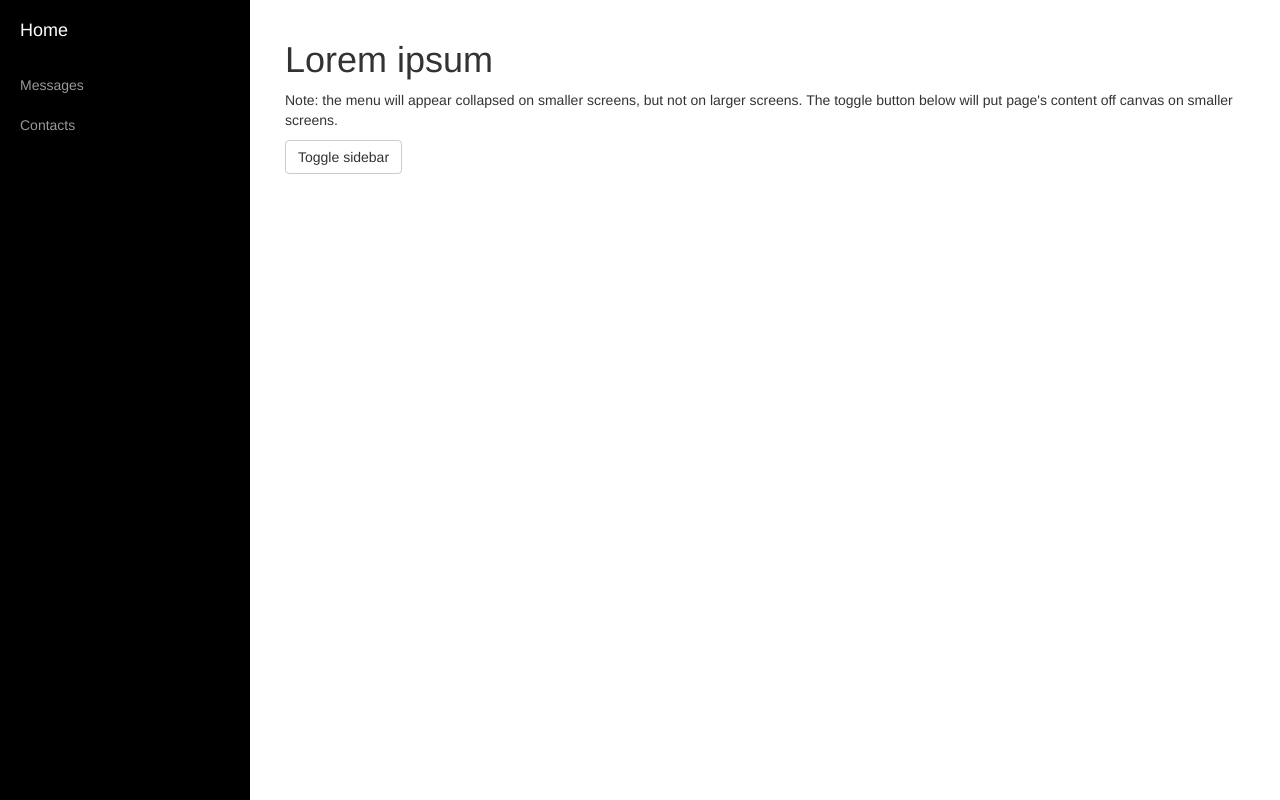
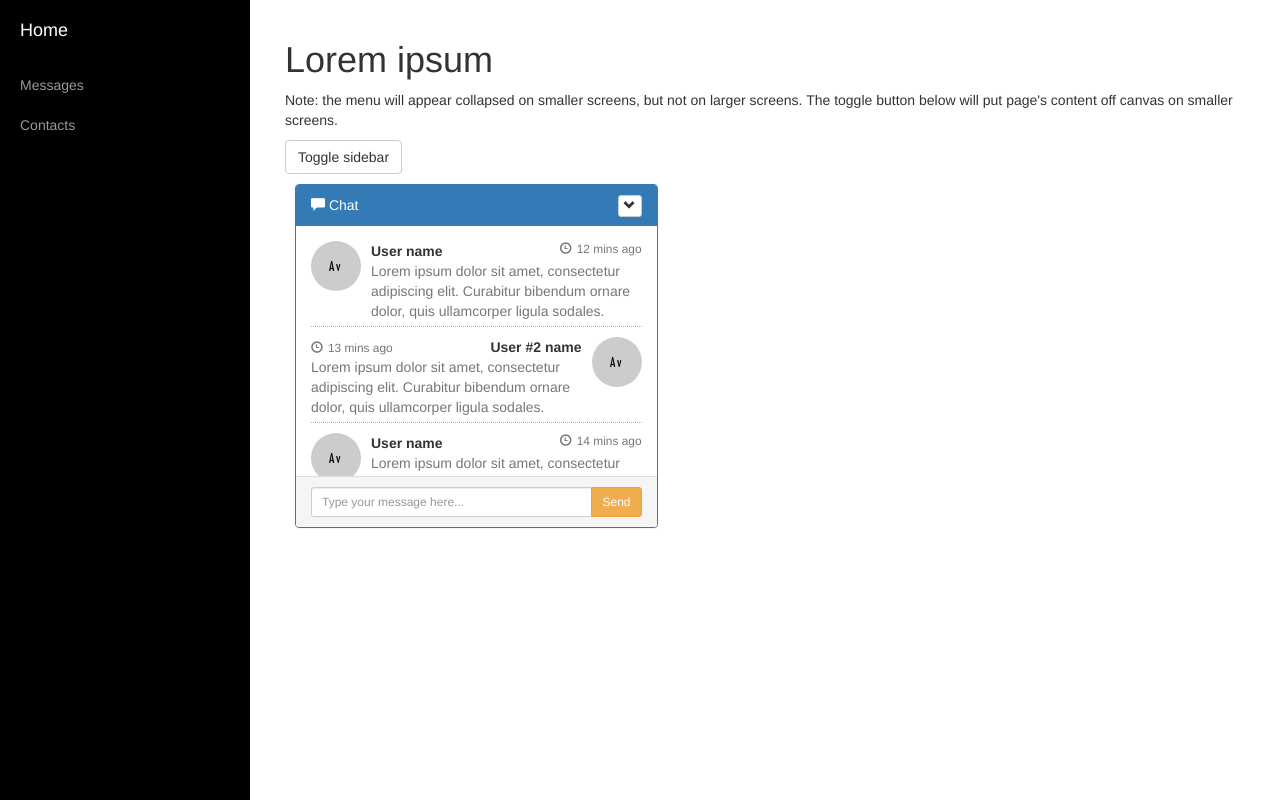
Before and after one commit to TaoSc/BacISN, a PHP site: page / in a window 1280 px wide. Run offline with PHP 8.4, Linux system fonts and the light colour scheme.

Commit message:
Add basic chat layout

```diff
--- a/css/styles.css
+++ b/css/styles.css
@@ -1,6 +1,7 @@
 body {
 	overflow-x: hidden;
 }
+
 
 /* Toggle */
 
@@ -38,6 +39,47 @@ body {
 	position: absolute;
 	margin-right: -250px;
 }
+
+
+/* Chat */
+
+.chat-box {
+	padding: 10px;
+}
+.chat {
+	list-style: none;
+	margin: 0;
+	padding: 0;
+}
+
+.chat li {
+	margin-bottom: 10px;
+	padding-bottom: 5px;
+	border-bottom: 1px dotted #B3A9A9;
+}
+
+.chat li.left .chat-body {
+	margin-left: 60px;
+}
+
+.chat li.right .chat-body {
+	margin-right: 60px;
+}
+
+.chat li .chat-body p {
+	margin: 0;
+	color: #777777;
+}
+
+.panel .slidedown .glyphicon, .chat .glyphicon {
+	margin-right: 5px;
+}
+
+.panel-body {
+	overflow-y: scroll;
+	height: 250px;
+}
+
 
 /* Sidebar */
 
@@ -87,6 +129,7 @@ body {
 	background: none;
 }
 
+
 @media(min-width:768px) {
 	#wrapper {
 		padding-left: 250px;
--- a/index.html
+++ b/index.html
@@ -9,7 +9,7 @@
 	<meta name="description" content="">
 	<meta name="author" content="">
 
-	<title>Simple Sidebar - Start Bootstrap Template</title>
+	<title>Webapp</title>
 
 	<link href="css/bootstrap.min.css" rel="stylesheet">
 	<link href="css/styles.css" rel="stylesheet">
@@ -39,6 +39,95 @@
 						<p>Note: the menu will appear collapsed on smaller screens, but not on larger screens. The toggle button below will put page's content off canvas on smaller screens.</p>
 						<a href="#menu-toggle" class="btn btn-default" id="menu-toggle">Toggle sidebar</a>
 					</div>
+
+				</div>
+
+				<div class="row">
+					<div class="col-md-5">
+						<div class="chat-box">
+							<div class="panel panel-primary">
+								<div class="panel-heading" id="accordion">
+									<span class="glyphicon glyphicon-comment"></span> Chat
+									<div class="btn-group pull-right">
+										<a type="button" class="btn btn-default btn-xs" data-toggle="collapse" data-parent="#accordion" href="#collapsed-panel">
+											<span class="glyphicon glyphicon-chevron-down"></span>
+										</a>
+									</div>
+								</div>
+
+								<div class="panel-collapse collapse in" id="collapsed-panel">
+									<div class="panel-body">
+										<ul class="chat">
+											<li class="left clearfix"><span class="chat-img pull-left">
+												<img src="resources/dummy avatar.png" alt="User Avatar" class="img-circle" />
+											</span>
+												<div class="chat-body clearfix">
+													<div class="header">
+														<strong class="primary-font">User name</strong> <small class="pull-right text-muted">
+															<span class="glyphicon glyphicon-time"></span>12 mins ago</small>
+													</div>
+													<p>
+														Lorem ipsum dolor sit amet, consectetur adipiscing elit. Curabitur bibendum ornare
+														dolor, quis ullamcorper ligula sodales.
+													</p>
+												</div>
+											</li>
+											<li class="right clearfix"><span class="chat-img pull-right">
+												<img src="resources/dummy avatar.png" alt="User Avatar" class="img-circle" />
+											</span>
+												<div class="chat-body clearfix">
+													<div class="header">
+														<small class=" text-muted"><span class="glyphicon glyphicon-time"></span>13 mins ago</small>
+														<strong class="pull-right primary-font">User #2 name</strong>
+													</div>
+													<p>
+														Lorem ipsum dolor sit amet, consectetur adipiscing elit. Curabitur bibendum ornare
+														dolor, quis ullamcorper ligula sodales.
+													</p>
+												</div>
+											</li>
+											<li class="left clearfix"><span class="chat-img pull-left">
+												<img src="resources/dummy avatar.png" alt="User Avatar" class="img-circle" />
+											</span>
+												<div class="chat-body clearfix">
+													<div class="header">
+														<strong class="primary-font">User name</strong> <small class="pull-right text-muted">
+															<span class="glyphicon glyphicon-time"></span>14 mins ago</small>
+													</div>
+													<p>
+														Lorem ipsum dolor sit amet, consectetur adipiscing elit. Curabitur bibendum ornare
+														dolor, quis ullamcorper ligula sodales.
+													</p>
+												</div>
+											</li>
+											<li class="right clearfix"><span class="chat-img pull-right">
+												<img src="resources/dummy avatar.png" alt="User Avatar" class="img-circle" />
+											</span>
+												<div class="chat-body clearfix">
+													<div class="header">
+														<small class=" text-muted"><span class="glyphicon glyphicon-time"></span>15 mins ago</small>
+														<strong class="pull-right primary-font">User #2 name</strong>
+													</div>
+													<p>
+														Lorem ipsum dolor sit amet, consectetur adipiscing elit. Curabitur bibendum ornare
+														dolor, quis ullamcorper ligula sodales.
+													</p>
+												</div>
+											</li>
+										</ul>
+									</div>
+									<div class="panel-footer">
+										<div class="input-group">
+											<input id="btn-input" type="text" class="form-control input-sm" placeholder="Type your message here...">
+											<span class="input-group-btn">
+												<button class="btn btn-warning btn-sm" id="btn-chat">Send</button>
+											</span>
+										</div>
+									</div>
+								</div>
+							</div>
+						</div>
+					</div>
 				</div>
 			</div>
 		</div>
```
Also changed, not shown: resources/dummy avatar.png (added).
